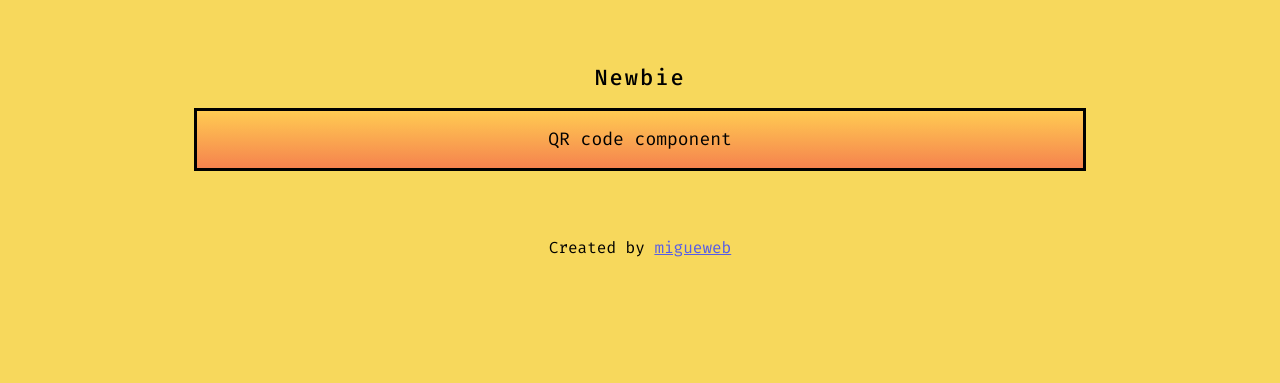
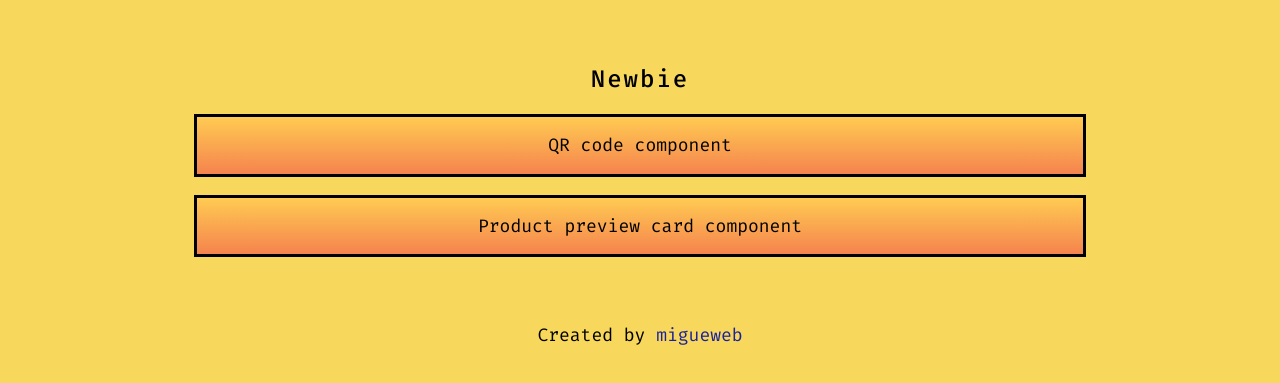
Before and after one commit to migueweb/front-end-mentor-callenges, a plain HTML site: page index.html in a window 1280 px wide. Shown: the part 149-532 px from the top of the page. Drawn offline with Linux system fonts and the light colour scheme.

Commit message:
add 'product preview card component'

```diff
--- a/css/style.css
+++ b/css/style.css
@@ -34,7 +34,7 @@ body {
     color: var(--orange);
     text-align: center;
     text-align: justify;
-    transition: .2s;
+    transition: .8s;
 }
 .menu-bar-link:hover {
     transform: scale(1.2);
@@ -61,8 +61,8 @@ body {
     max-width: 100rem;
     width: 100%;
 }
-.main-container-heading {
-    font-size: 2.2rem;
+.main-container-title {
+    font-size: 2.4rem;
     letter-spacing: .2rem;
     font-weight: 500;
 }
@@ -89,6 +89,7 @@ body {
 /* Footer */
 .footer {
     display: flex;
+    flex-flow: column wrap;
     justify-content: center;
     align-items: center;
 }
@@ -101,8 +102,13 @@ body {
     padding-top: 5rem;
     padding-bottom: 5rem;
     text-align: center;
-    font-size: 1.6rem;
+    font-size: 1.8rem;
 }
 .footer-container-link {
-    color: var(--light-blue);
+    text-decoration: none;
+    color: var(--blue);
 }
+.footer-container-link:hover {
+    color: var(--blue);
+    text-decoration: underline;
+}
--- a/index.html
+++ b/index.html
@@ -17,12 +17,17 @@
         <h1 class="main-heading">Frontend mentor challenges solved</h1>
         <section class="main-container">
             <!-- Newbie challenges links -->
-            <h2 class="main-container-heading">Newbie</h2>
+            <h2 class="main-container-title">Newbie</h2>
             <a href="./challenges/newbie/qr-code-component" class="main-container-link" target="_blank">QR code component</a>
+            <a href="./challenges/newbie/product-preview-card-component/" class="main-container-link" target="_blank">Product preview card component</a>
         </section>
     </main>
+
     <footer class="footer">
-    <div class="footer-container">Created by&nbsp;<a class="footer-container-link" href="https://github.com/migueweb" target="_blank">migueweb</a></div>
+    <div class="footer-container">
+        Created by
+        <a class="footer-container-link" href="https://github.com/migueweb" target="_blank">migueweb</a>
+    </div>
     </footer>
 </body>
 </html>
```
Also changed, not shown: 1 other file.
